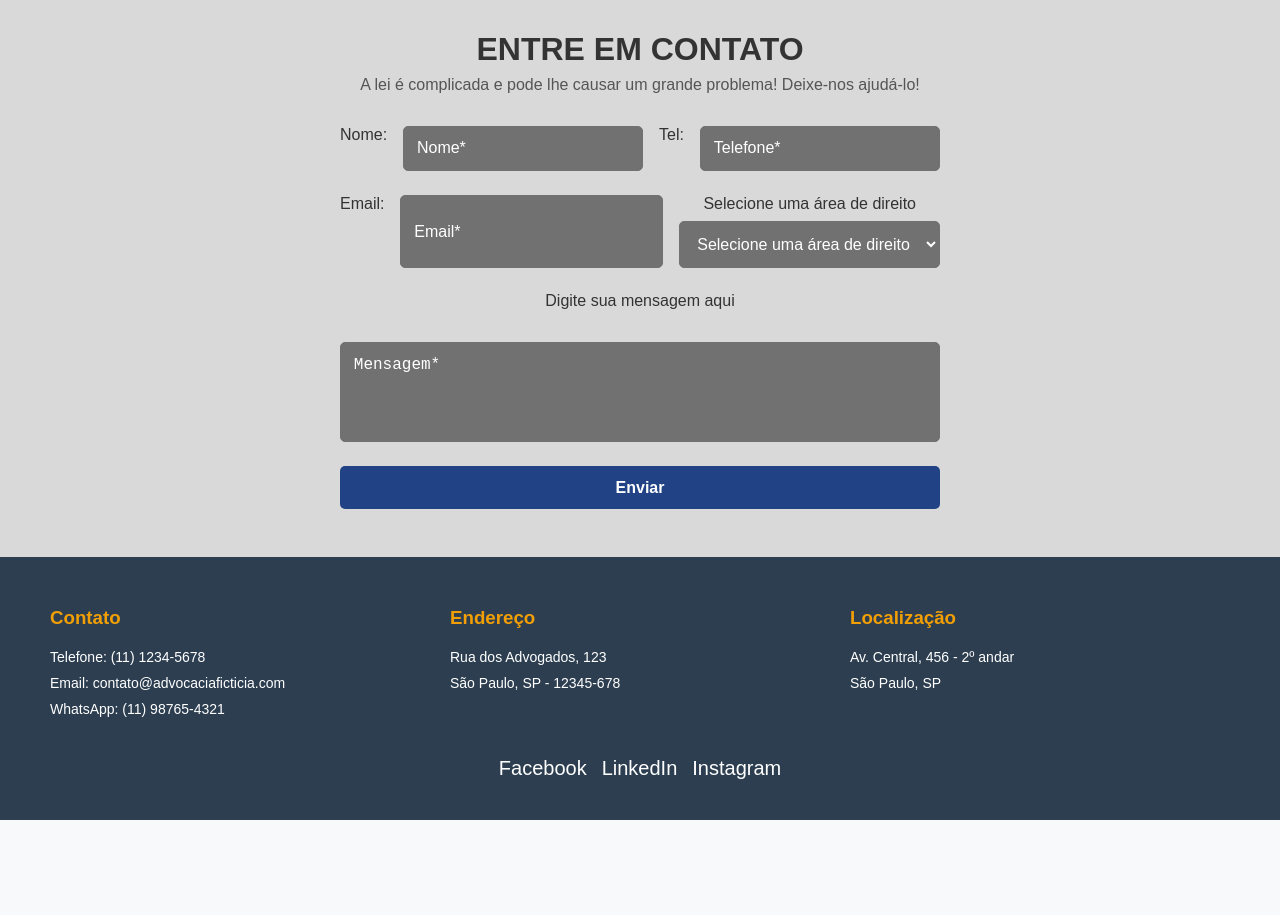
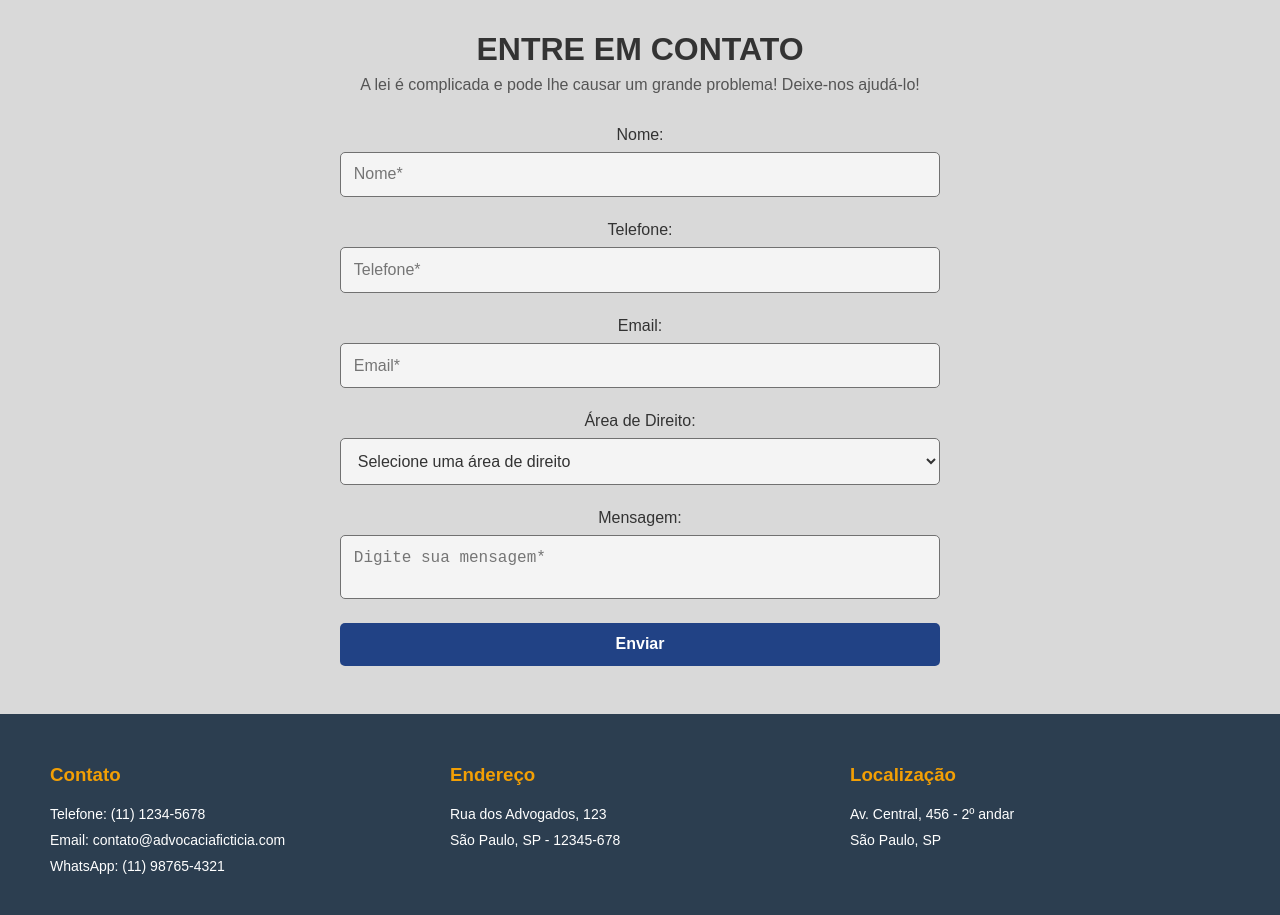
Before and after one commit to MahFelix/vanguard-interface, a React (Vite) app: page / in a window 1280 px wide. Shown: the part 2640-3555 px from the top of the page. Before the commit the page ends 3460 px from the top, so only its background shows below. Built offline with nearby package versions, Linux system fonts and the light colour scheme.

Commit message:
💄 style: Estilização CSS do formulário

```diff
--- a/package.json
+++ b/package.json
@@ -14,6 +14,7 @@
     "framer-motion": "^11.18.0",
     "react": "^18.3.1",
     "react-dom": "^18.3.1",
+    "react-hook-form": "^7.54.2",
     "react-icons": "^5.4.0",
     "react-router-dom": "^7.1.1",
     "react-scroll": "^1.9.0",
--- a/src/Components/ContactForm.jsx
+++ b/src/Components/ContactForm.jsx
@@ -1,3 +1,4 @@
+import { useForm } from "react-hook-form";
 import styled from "styled-components";
 
 const FormSection = styled.section`
@@ -16,7 +17,7 @@
   margin-bottom: 0.5rem;
 
   @media (max-width: 768px) {
-    font-size: 1.5rem; /* Reduz o tamanho do título em telas menores */
+    font-size: 1.5rem;
   }
 `;
 
@@ -26,7 +27,7 @@
   margin-bottom: 2rem;
 
   @media (max-width: 768px) {
-    font-size: 0.9rem; /* Reduz o tamanho do subtítulo em telas menores */
+    font-size: 0.9rem;
   }
 `;
 
@@ -40,12 +41,17 @@
 
 const InputGroup = styled.div`
   display: flex;
-  gap: 1rem;
+  flex-direction: column;
+  gap: 0.5rem;
 
   @media (max-width: 768px) {
-    flex-direction: column; /* Empilha os inputs em telas menores */
-    gap: 1.5rem;
+    gap: 1rem;
   }
+`;
+
+const Label = styled.label`
+  font-size: 1rem;
+  color: #333333;
 `;
 
 const Input = styled.input`
@@ -53,15 +59,10 @@
   font-size: 1rem;
   border: 1px solid #717171;
   border-radius: 5px;
-  background-color: #717171;
-  color: #ffffff;
+  background-color: #f4f4f4;
+  color: #333333;
   outline: none;
-  flex: 1;
   transition: border-color 0.3s ease;
-
-  &::placeholder {
-    color: #ffffff;
-  }
 
   &:focus {
     border-color: #f29f05;
@@ -73,10 +74,9 @@
   font-size: 1rem;
   border: 1px solid #717171;
   border-radius: 5px;
-  background-color: #717171;
-  color: #ffffff;
+  background-color: #f4f4f4;
+  color: #333333;
   outline: none;
-  transition: border-color 0.3s ease;
 
   &:focus {
     border-color: #f29f05;
@@ -88,28 +88,19 @@
   font-size: 1rem;
   border: 1px solid #717171;
   border-radius: 5px;
-  background-color: #717171;
-  color: #ffffff;
+  background-color: #f4f4f4;
+  color: #333333;
   outline: none;
-  width: 100%;
-  height: 100px;
   resize: none;
-  transition: border-color 0.3s ease;
-
-  &::placeholder {
-    color: #ffffff;
-  }
 
   &:focus {
     border-color: #f29f05;
   }
 `;
 
-const SelectLabel = styled.label`
-  font-size: 1rem;
-  color: #333333;
-  margin-bottom: 0.5rem;
-  display: block; /* Certifica-se de que o label seja exibido corretamente */
+const ErrorMessage = styled.span`
+  font-size: 0.9rem;
+  color: #d9534f;
 `;
 
 const SubmitButton = styled.button`
@@ -126,33 +117,72 @@
   &:hover {
     background-color: #d88c05;
   }
-
-  @media (max-width: 768px) {
-    font-size: 0.9rem; /* Ajusta o tamanho do botão em telas menores */
-  }
 `;
 
 const ContactForm = () => {
+  const {
+    register,
+    handleSubmit,
+    formState: { errors },
+  } = useForm();
+
+  const onSubmit = (data) => {
+    console.log(data);
+    alert("Formulário enviado com sucesso!");
+  };
+
   return (
     <FormSection id="contact">
       <Title>ENTRE EM CONTATO</Title>
       <Subtitle>
-        A lei é complicada e pode lhe causar um grande problema! Deixe-nos
-        ajudá-lo!
+        A lei é complicada e pode lhe causar um grande problema! Deixe-nos ajudá-lo!
       </Subtitle>
-      <Form>
+      <Form onSubmit={handleSubmit(onSubmit)}>
         <InputGroup>
-        <SelectLabel>Nome:</SelectLabel>
-          <Input type="text" placeholder="Nome*" required />
-          <SelectLabel htmlFor="area-de-direito">Tel:</SelectLabel>
-          <Input type="tel" placeholder="Telefone*" required />
+          <Label htmlFor="name">Nome:</Label>
+          <Input
+            id="name"
+            type="text"
+            {...register("name", { required: "O nome é obrigatório." })}
+            placeholder="Nome*"
+          />
+          {errors.name && <ErrorMessage>{errors.name.message}</ErrorMessage>}
         </InputGroup>
+
         <InputGroup>
-        <SelectLabel htmlFor="area-de-direito">Email:</SelectLabel>
-          <Input type="email" placeholder="Email*" required />
-          <div>
-            <SelectLabel htmlFor="area-de-direito">Selecione uma área de direito</SelectLabel>
-            <Select id="area-de-direito" required>
+          <Label htmlFor="phone">Telefone:</Label>
+          <Input
+            id="phone"
+            type="tel"
+            {...register("phone", { required: "O telefone é obrigatório." })}
+            placeholder="Telefone*"
+          />
+          {errors.phone && <ErrorMessage>{errors.phone.message}</ErrorMessage>}
+        </InputGroup>
+
+        <InputGroup>
+          <Label htmlFor="email">Email:</Label>
+          <Input
+            id="email"
+            type="email"
+            {...register("email", {
+              required: "O email é obrigatório.",
+              pattern: {
+                value: /^[^@]+@[^@]+\.[^@]+$/,
+                message: "Insira um email válido.",
+              },
+            })}
+            placeholder="Email*"
+          />
+          {errors.email && <ErrorMessage>{errors.email.message}</ErrorMessage>}
+        </InputGroup>
+
+        <InputGroup>
+          <Label htmlFor="area">Área de Direito:</Label>
+          <Select
+            id="area"
+            {...register("area", { required: "Selecione uma área de direito." })}
+          >
             <option value="">Selecione uma área de direito</option>
             <option value="previdenciario">Direito Previdenciário</option>
             <option value="trabalhista">Direito Trabalhista</option>
@@ -161,10 +191,19 @@
             <option value="familia">Direito de Família</option>
             <option value="tributario">Direito Tributário</option>
           </Select>
-          </div>
+          {errors.area && <ErrorMessage>{errors.area.message}</ErrorMessage>}
         </InputGroup>
-        <SelectLabel htmlFor="area-de-direito">Digite sua mensagem aqui</SelectLabel>
-        <MessageInput placeholder="Mensagem*" required />
+
+        <InputGroup>
+          <Label htmlFor="message">Mensagem:</Label>
+          <MessageInput
+            id="message"
+            {...register("message", { required: "A mensagem é obrigatória." })}
+            placeholder="Digite sua mensagem*"
+          />
+          {errors.message && <ErrorMessage>{errors.message.message}</ErrorMessage>}
+        </InputGroup>
+
         <SubmitButton type="submit">Enviar</SubmitButton>
       </Form>
     </FormSection>
```
Also changed, not shown: 1 other file (tests, documents, lock files or other folders). Lines whose indentation alone changed are shown as unchanged.
